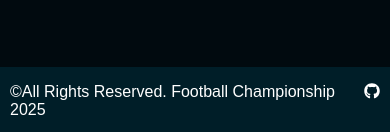
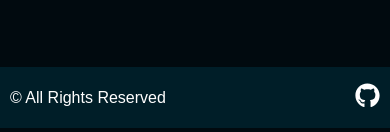
Before and after one commit to nikolai-dimitrov/Football-Tournament, a React (Vite) app in the folder Football-Tournament/: page /team/details/1 in a window 390 px wide. Shown: the part 725-857 px from the top of the page. Built offline with nearby package versions, Linux system fonts and the light colour scheme.

Commit message:
feat: implement footer responsive design and change html structure

```diff
--- a/Football-Tournament/src/components/Footer/Footer.jsx
+++ b/Football-Tournament/src/components/Footer/Footer.jsx
@@ -4,8 +4,8 @@ import styles from "./footer.module.css"
 export const Footer = () => {
     return (
         <div className={styles.footerContainer}>
-            <p>©All Rights Reserved. Football Championship 2025</p>
-            <a href="https://github.com/nikolai-dimitrov/"><FaGithub /></a>
+                <p>© All Rights Reserved</p>
+            <a href="https://github.com/nikolai-dimitrov/"><FaGithub size={25}/></a>
         </div>
     )
 }
--- a/Football-Tournament/src/components/Footer/footer.module.css
+++ b/Football-Tournament/src/components/Footer/footer.module.css
@@ -5,10 +5,14 @@
     padding: 16px 10px;
     gap: 10px;
     justify-content: space-between;
+    align-items: center;
     color: #fff;
-
 }
 
 .footerContainer a {
     color: #fff;
 }
+
+@media screen and (max-width: 430px ) {
+
+}
```
